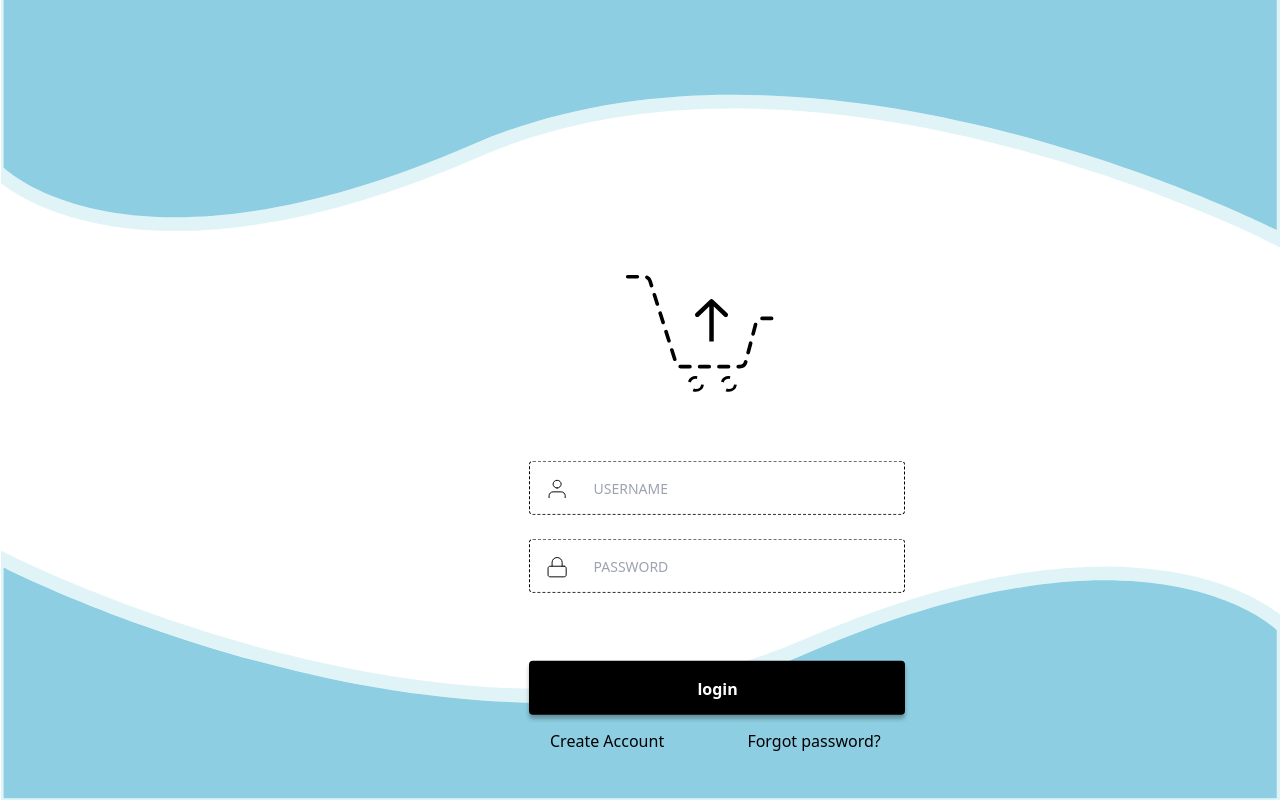
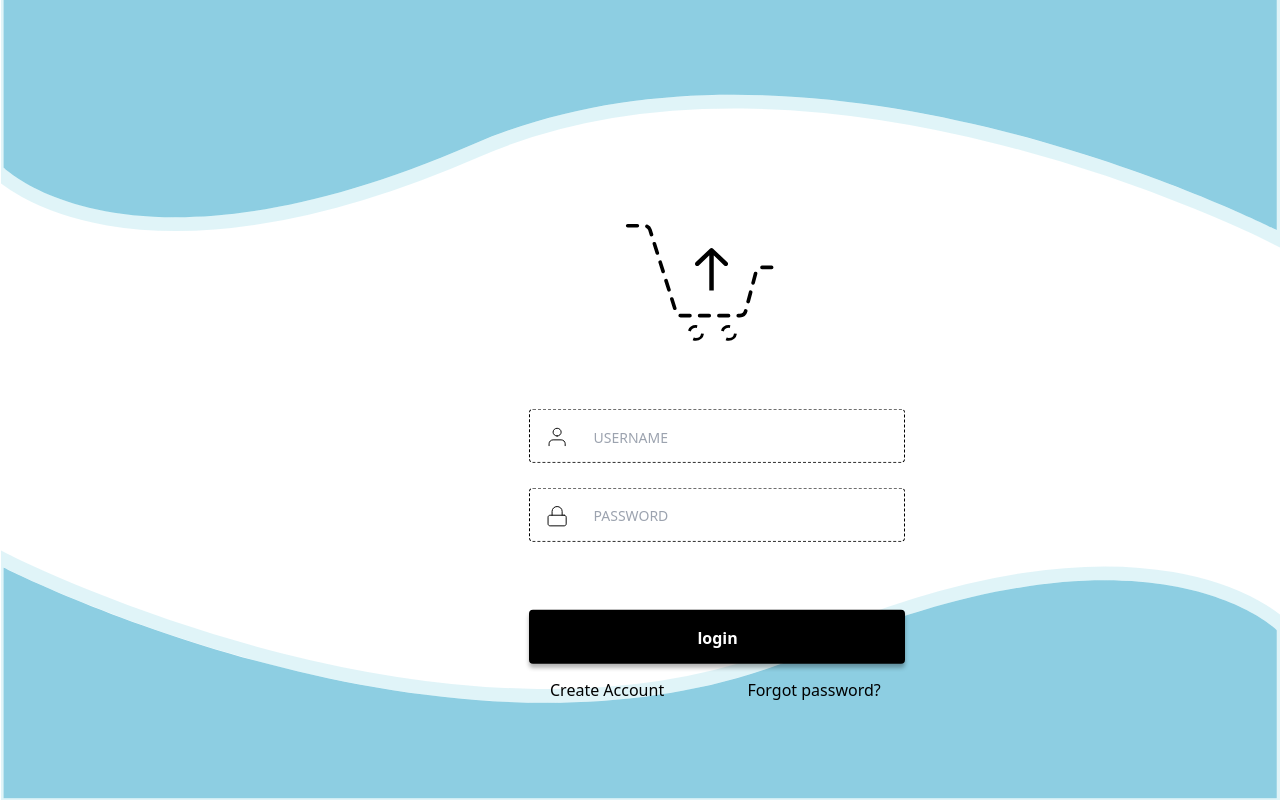
Before and after one commit to athu-kawale2002/Internship-Task, a plain HTML site: page index.html in a window 1280 px wide. Drawn offline with nearby package versions, Linux system fonts and the light colour scheme.

Commit message:
various changes done12

```diff
--- a/index.html
+++ b/index.html
@@ -36,7 +36,7 @@
 
 
 
-    <div class="container centered" style="margin-left: 5%; margin-top: 5%">
+    <div class="container centered" style="margin-left: 5%; margin-top: 1%">
 
 
       <svg width="155" height="122" viewBox="0 0 155 122" fill="none" xmlns="http://www.w3.org/2000/svg"
```
